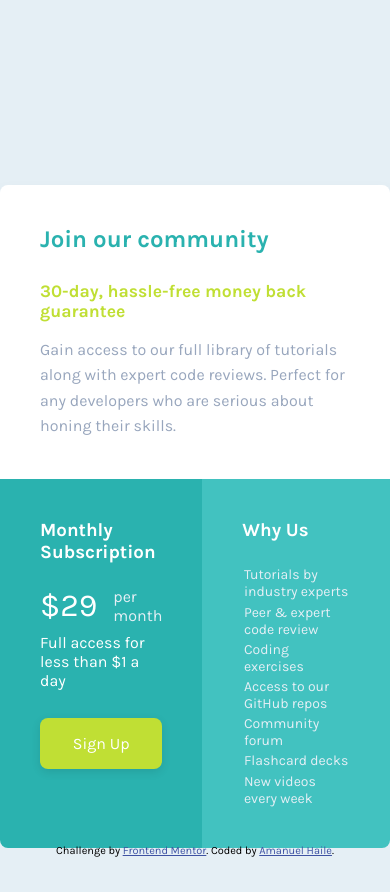
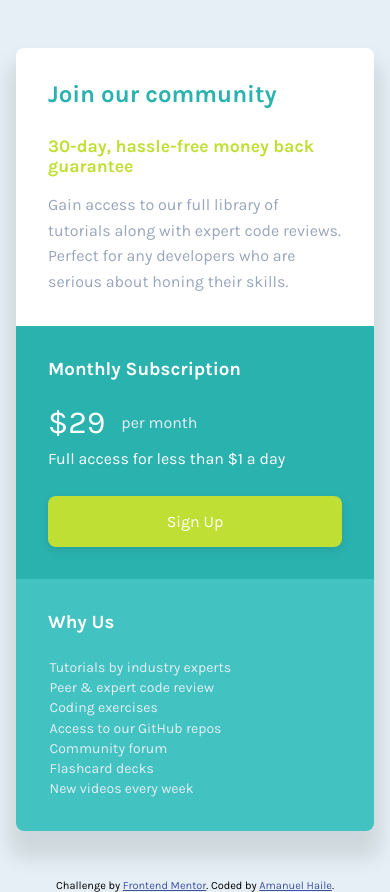
Before and after one commit to amangofer/frontendmentor-challenges, a plain HTML site: page single-price-grid-component/index.html in a window 390 px wide. Before the commit the page ends 857 px from the top, so only its background shows below. Drawn offline with Linux system fonts and the light colour scheme.

Commit message:
first draft complete for single price grid component mobile

```diff
--- a/single-price-grid-component/style.css
+++ b/single-price-grid-component/style.css
@@ -124,3 +124,29 @@ body {
 .attribution a {
     color: hsl(228, 45%, 44%);
 }
+
+
+@media only screen and (max-width: 500px) {
+    .container {
+        padding: 3rem 1rem;
+    }
+    .singl-price-component {
+        display: block;
+        height: 100%;
+    }
+
+    .community {
+        border-top-left-radius: .5rem;
+        border-top-right-radius: .5rem;
+    }
+    .subscription {
+        border-bottom-left-radius: 0;
+    }
+    .about-us {
+        border-bottom-right-radius: .5rem;
+        border-bottom-left-radius: .5rem;
+    }
+    .content-padding {
+    padding: 2rem;
+    }
+}
```
